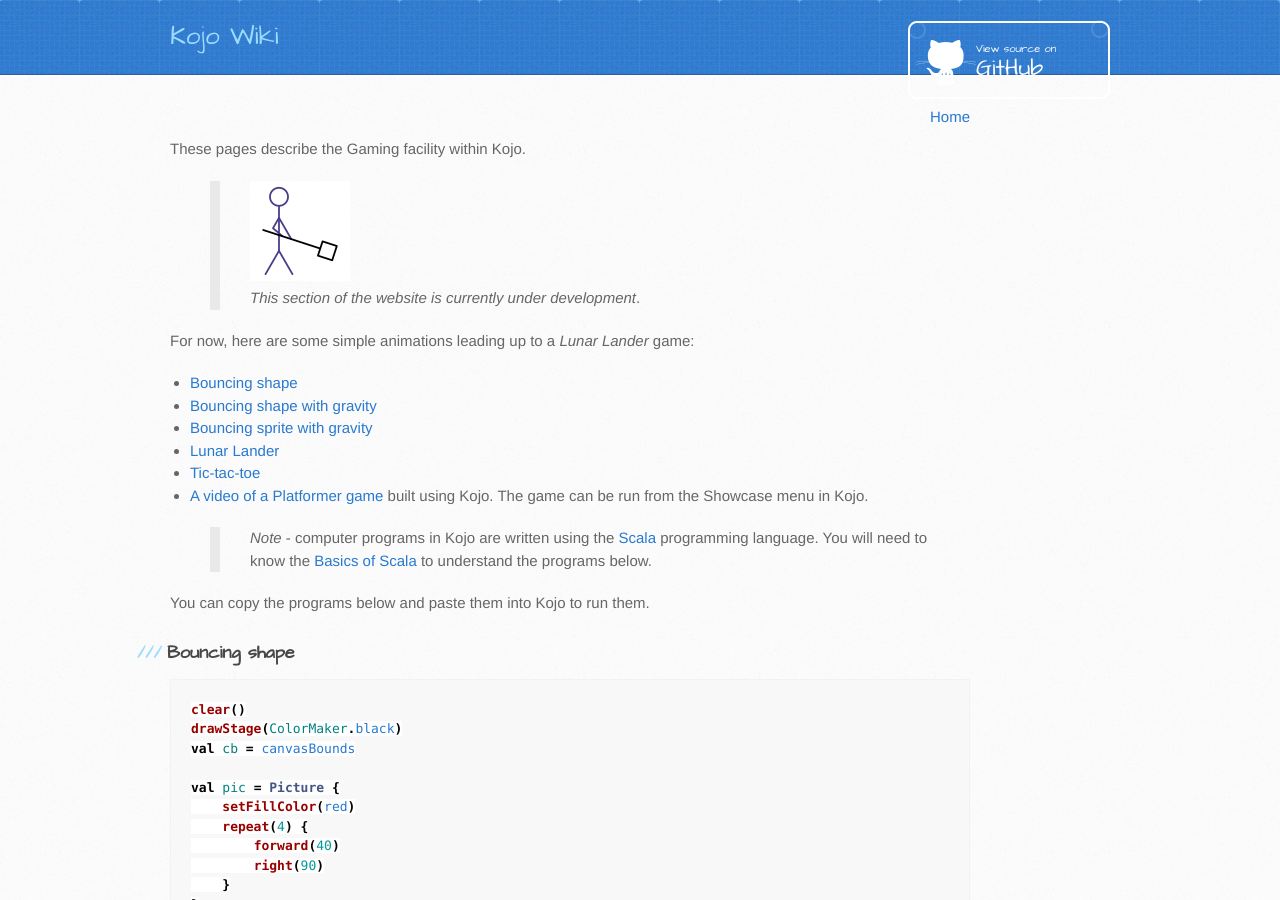
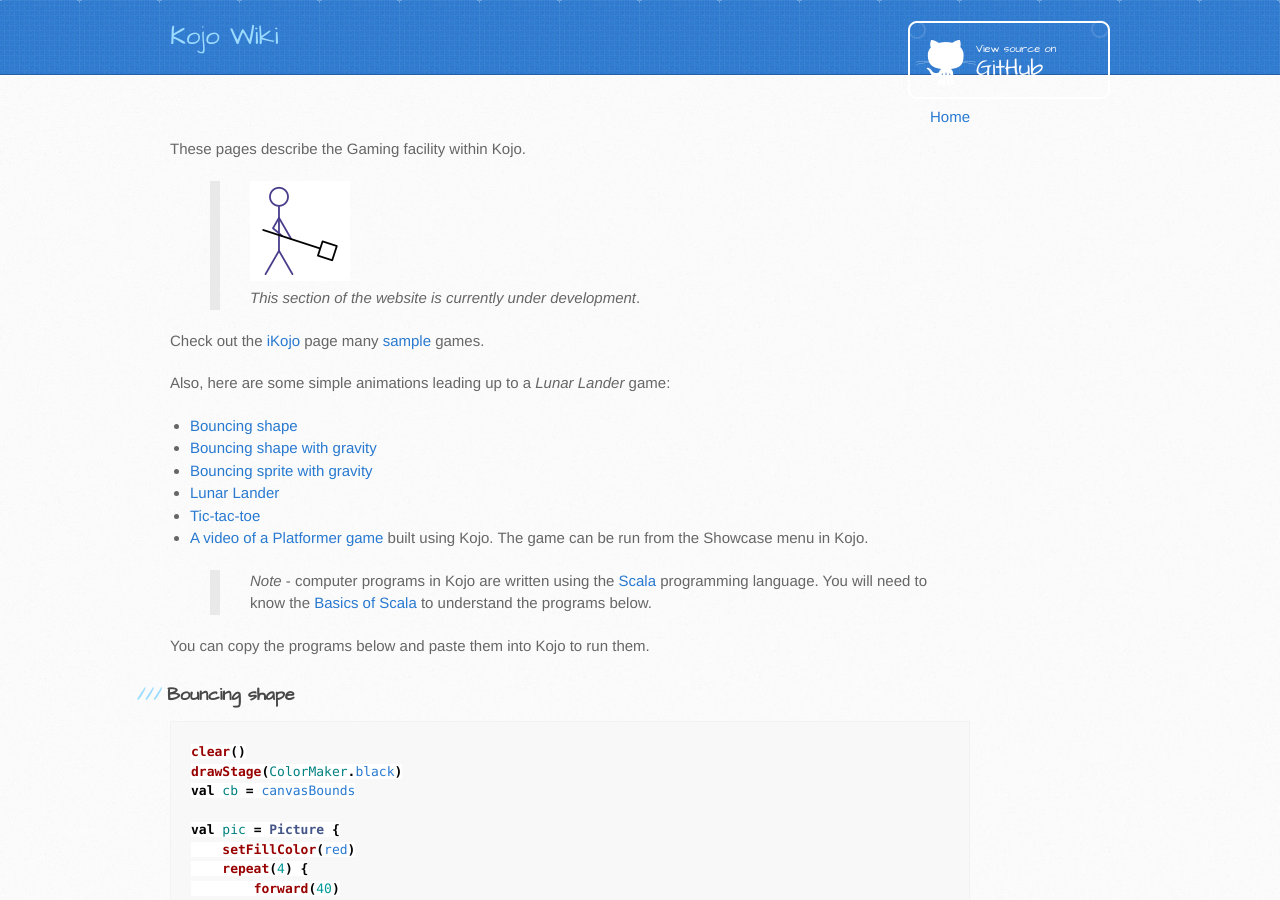
Before and after one commit to kojodoc/kojodoc.github.io, a Jekyll site: the page built from gaming-index.md, in a window 1280 px wide and 900 px high. Built offline with Jekyll 4.4.1, drawn with Linux system fonts in a browser that asks for light colours; our own code applies the rules of GitHub Pages for plain Markdown files; the repository's description, which GitHub fills in, is left out.

Commit message:
Tweak gaming page.

```diff
--- a/gaming-index.md
+++ b/gaming-index.md
@@ -6,7 +6,9 @@ These pages describe the Gaming facility within Kojo.
 
 > <img src="man-at-work.png"/> <br/> *This section of the website is currently under development*.
 
-For now, here are some simple animations leading up to a *Lunar Lander* game:
+Check out the [iKojo](ikojo.html) page many [sample](ikojo.html#examples) games.
+
+Also, here are some simple animations leading up to a *Lunar Lander* game:
 
 * [Bouncing shape](#bouncing-shape)
 * [Bouncing shape with gravity](#bouncing-shape-with-gravity)
```
